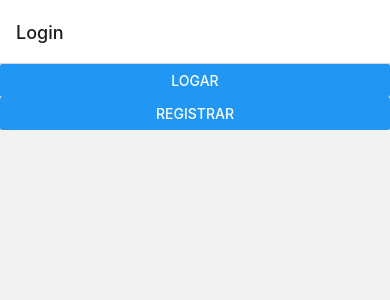
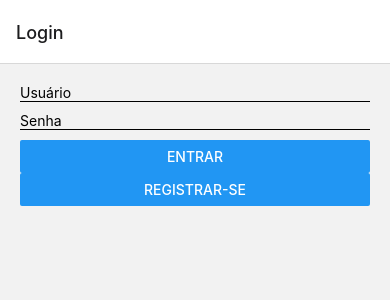
Before and after one commit to Gostto/app-EquilibraMente, a React Native app in the folder react-native-firebase/: screen / in a window 390 px wide. Shown: the top 300 px of the page. Built offline with nearby package versions, Linux system fonts and the light colour scheme.

Commit message:
Adicionando um tela de login e registro no app

```diff
--- a/react-native-firebase/App.js
+++ b/react-native-firebase/App.js
@@ -1,5 +1,5 @@
 import React, { useState, useEffect } from 'react';
-import { View, Button, Text, Animated, Easing } from 'react-native';
+import { View, Button, Text, TextInput, Animated, Easin, StyleSheet } from 'react-native';
 import { NavigationContainer } from '@react-navigation/native';
 import { createStackNavigator } from '@react-navigation/stack';
 import { createBottomTabNavigator } from '@react-navigation/bottom-tabs';
@@ -10,20 +10,108 @@ const Stack = createStackNavigator();
 const Tab = createBottomTabNavigator();
 const Drawer = createDrawerNavigator();
 
-// Componentes individuais
-const Login = ({ navigation, route }) => (
-  <View>
-    <Button onPress={() => route.params.funcLogar(true)} title="Logar" />
-    <Button onPress={() => navigation.navigate('Registrar')} title="Registrar" />
+// Dados de usuário simulados (em um app real, estariam em um banco de dados)
+const users = [{ username: 'usuario', password: 'senha123' }];
+
+// Tela de Login
+const Login = ({ navigation, route }) => {
+  const [username, setUsername] = useState('');
+  const [password, setPassword] = useState('');
+  const [error, setError] = useState('');
+
+  const handleLogin = () => {
+    const userExists = users.find(
+      (user) => user.username === username && user.password === password
+    );
+    if (userExists) {
+      route.params.funcLogar(true);
+    } else {
+      setError('Usuário ou senha incorretos');
+    }
+  };
+
+  return (
+    <View style={{ padding: 20 }}>
+      <TextInput
+        placeholder="Usuário"
+        value={username}
+        onChangeText={setUsername}
+        style={{ borderBottomWidth: 1, marginBottom: 10 }}
+      />
+      <TextInput
+        placeholder="Senha"
+        value={password}
+        onChangeText={setPassword}
+        secureTextEntry
+        style={{ borderBottomWidth: 1, marginBottom: 10 }}
+      />
+      <Button title="Entrar" onPress={handleLogin} />
+      {error ? <Text style={{ color: 'red' }}>{error}</Text> : null}
+      <Button title="Registrar-se" onPress={() => navigation.navigate('Registrar')} />
+    </View>
+  );
+};
+
+// Tela de Registro
+const Registrar = ({ navigation }) => {
+  const [username, setUsername] = useState('');
+  const [password, setPassword] = useState('');
+  const [confirmPassword, setConfirmPassword] = useState('');
+  const [error, setError] = useState('');
+
+  const handleRegister = () => {
+    if (password !== confirmPassword) {
+      setError('As senhas não coincidem');
+      return;
+    }
+    const userExists = users.find((user) => user.username === username);
+    if (userExists) {
+      setError('Usuário já existe');
+    } else {
+      users.push({ username, password });
+      navigation.navigate('Login');
+    }
+  };
+
+  return (
+    <View style={{ padding: 20 }}>
+      <TextInput
+        placeholder="Usuário"
+        value={username}
+        onChangeText={setUsername}
+        style={{ borderBottomWidth: 1, marginBottom: 10 }}
+      />
+      <TextInput
+        placeholder="Senha"
+        value={password}
+        onChangeText={setPassword}
+        secureTextEntry
+        style={{ borderBottomWidth: 1, marginBottom: 10 }}
+      />
+      <TextInput
+        placeholder="Confirmar Senha"
+        value={confirmPassword}
+        onChangeText={setConfirmPassword}
+        secureTextEntry
+        style={{ borderBottomWidth: 1, marginBottom: 10 }}
+      />
+      <Button title="Registrar" onPress={handleRegister} />
+      {error ? <Text style={{ color: 'red' }}>{error}</Text> : null}
+    </View>
+  );
+};
+
+const Perfil = () => (
+  <View style={styles.container}>
+    <Text>Gerencie seu perfil e informações aqui.</Text>
   </View>
 );
 
-const Registrar = () => <Text>Registrar</Text>;
-const Avisos = () => <Text>Avisos</Text>;
-const Perfil = () => <Text>Perfil</Text>;
-const Home = () => <Text>Home</Text>;
-const Config = () => <Text>Config</Text>;
-const Contatos = () => <Text>Contatos</Text>;
+const TabAvisos = () => (
+  <View style={styles.container}>
+    <Text>Avisos e lembretes aparecerão aqui!</Text>
+  </View>
+);
 
 // Temporizador de Respiração
 const Respiracao = () => {
@@ -104,7 +192,7 @@ const App = () => {
   const HomeTab = () => (
     <Tab.Navigator>
       <Tab.Screen name="Home_tab" component={HomeStack} options={{ headerShown: false }} />
-      <Tab.Screen name="Avisos" component={Avisos} />
+      <Tab.Screen name="Avisos" component={TabAvisos} />
     </Tab.Navigator>
   );
 
@@ -127,4 +215,18 @@ const App = () => {
   );
 };
 
+// Componentes Home, Config e Contatos
+const Home = () => <Text>Home</Text>;
+const Config = () => <Text>Config</Text>;
+const Contatos = () => <Text>Contatos</Text>;
+
+const styles = StyleSheet.create({
+  container: {
+    flex: 1,
+    alignItems: 'center',
+    justifyContent: 'center',
+    padding: 16,
+  },
+});
+
 export default App;
--- a/react-native-firebase/package.json
+++ b/react-native-firebase/package.json
@@ -10,6 +10,8 @@
   },
   "dependencies": {
     "@expo/vector-icons": "^14.0.4",
+    "@react-native-picker/picker": "^2.9.0",
+    "@react-native-vector-icons/ionicons": "^7.4.0-alpha.36",
     "@react-navigation/bottom-tabs": "^6.6.1",
     "@react-navigation/drawer": "^6.7.2",
     "@react-navigation/native": "^6.1.18",
@@ -19,11 +21,13 @@
     "expo-status-bar": "~1.12.1",
     "react": "18.2.0",
     "react-native": "0.74.5",
+    "react-native-calendars": "^1.1307.0",
     "react-native-gesture-handler": "^2.20.2",
     "react-native-paper": "^5.12.5",
     "react-native-reanimated": "~3.10.1",
     "react-native-safe-area-context": "^4.10.5",
-    "react-native-screens": "^3.31.1"
+    "react-native-screens": "^3.31.1",
+    "react-native-vector-icons": "^10.2.0"
   },
   "devDependencies": {
     "@babel/core": "^7.20.0"
```
Also changed, not shown: 2 other files (tests, documents, lock files or other folders).
